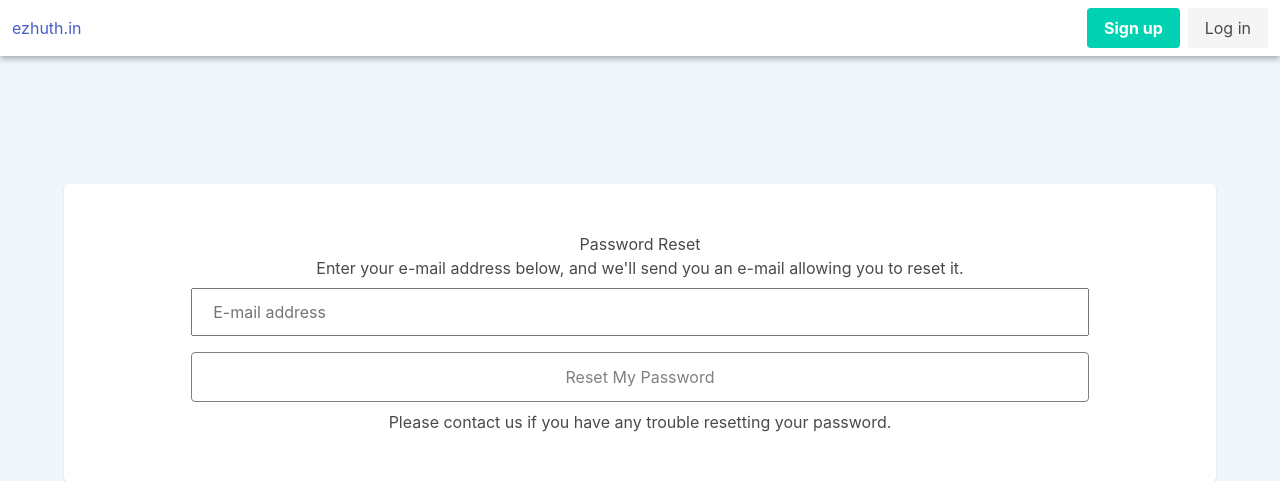
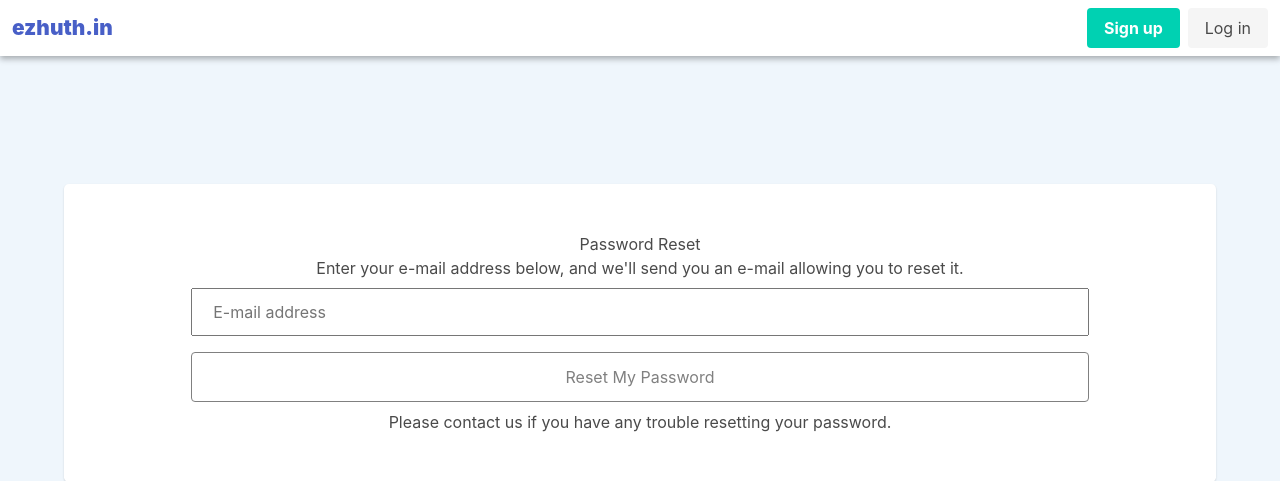
Before and after one commit to krishnanunnir/ezhuth.in, a Django app: page /accounts/password/reset/ in a window 1280 px wide. Shown: the top 481 px of the page. Run offline with Django 3.2, Linux system fonts and the light colour scheme; some libraries are stand-ins or nearby versions.

Commit message:
[fix] navbar added title spelling correct and style

```diff
--- a/base/templates/nav.html
+++ b/base/templates/nav.html
@@ -3,7 +3,7 @@
 <nav class="navbar has-shadow" role="navigation" aria-label="main navigation" style="box-shadow:0 3px 6px rgba(0,0,0,0.3)">
     <div class="navbar-brand">
       <a class="navbar-item" href="/">
-        {% trans "ezhuth.in" %}
+        <span style="font-size: 1.3em;font-weight: 900;">{% trans "ezhuth.in" %}</span>
       </a>
       {% if not "add" in request.path %}
       <a role="button" class="navbar-burger burger" aria-label="menu" aria-expanded="false" data-target="navbarBasicExample">
```
Also changed, not shown: locale/ml/LC_MESSAGES/django.po.
